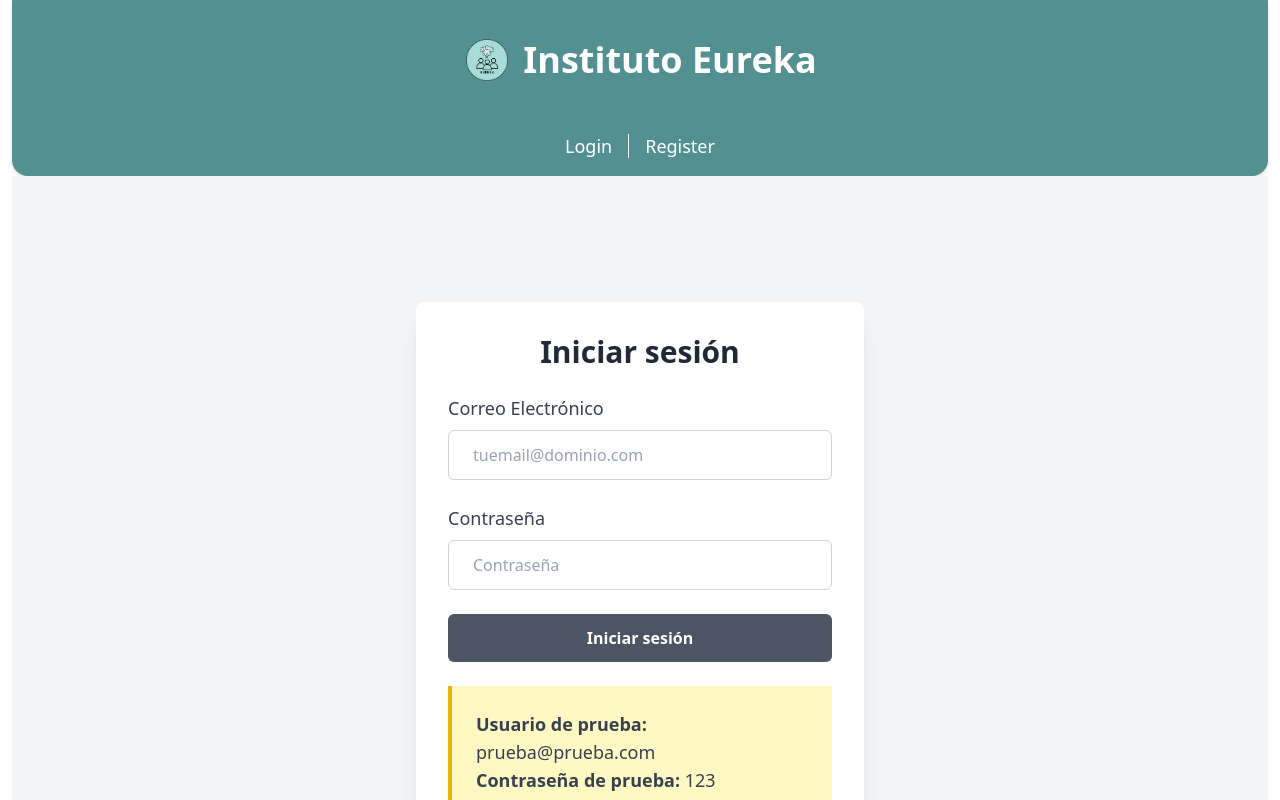
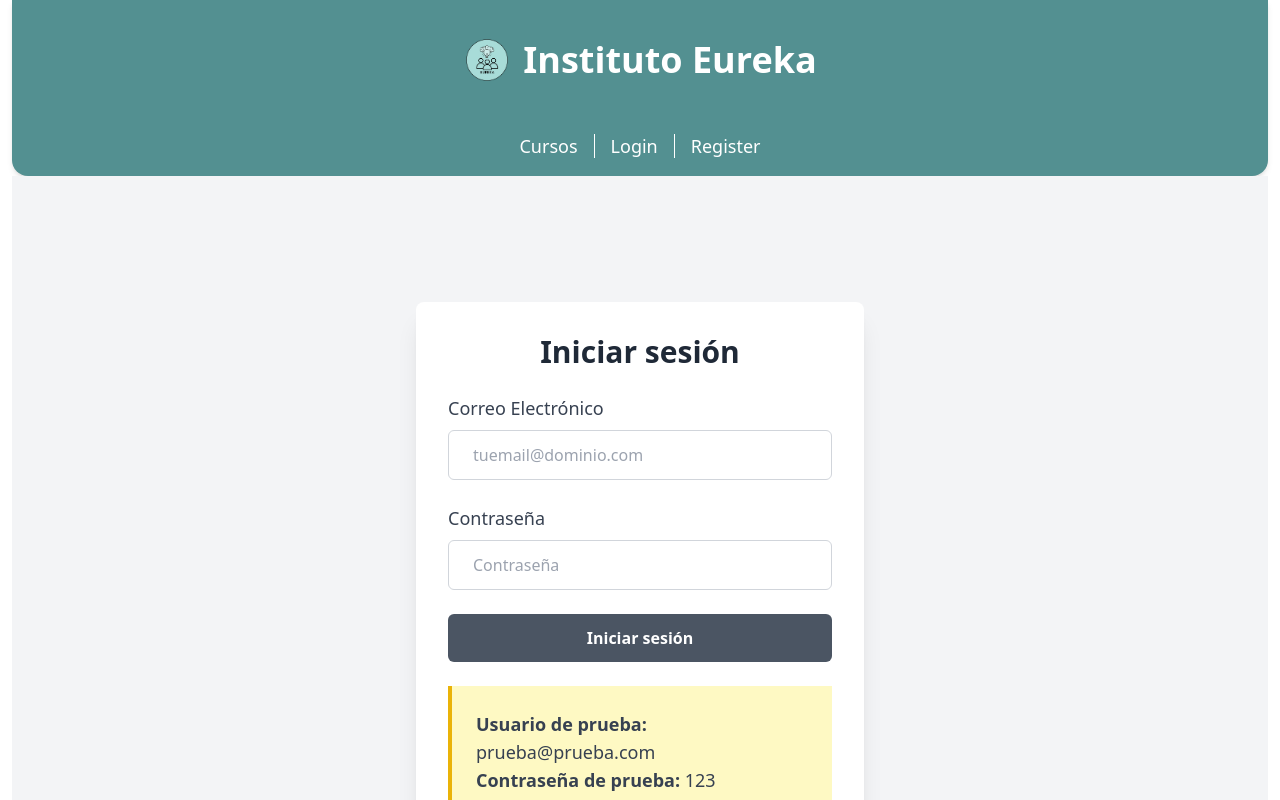
Before and after one commit to ianlio-git/eureka, a React (Vite) app: page /login in a window 1280 px wide. Shown: the top 800 px of the page. Built offline with nearby package versions, Linux system fonts and the light colour scheme.

Commit message:
casi completo

```diff
--- a/src/components/navbar.jsx
+++ b/src/components/navbar.jsx
@@ -111,6 +111,8 @@ function Navbar({ isLoggedIn, setIsLoggedIn }) {
             <div className="flex space-x-4 w-full justify-center items-center">
               {!isLoggedIn ? (
                 <>
+                <Link className="text-white text-base md:text-lg hover:text-green-300 transition-colors duration-300 nav-link" to="/cursos">Cursos</Link>
+                  <div className="border-r border-white h-6 mx-2"></div>
                   <Link className="text-white text-base md:text-lg hover:text-green-300 transition-colors duration-300 nav-link" to="/login">Login</Link>
                   <div className="border-r border-white h-6 mx-2"></div>
                   <Link className="text-white text-base md:text-lg hover:text-green-300 transition-colors duration-300 nav-link" to="/register">Register</Link>
@@ -139,6 +141,7 @@ function Navbar({ isLoggedIn, setIsLoggedIn }) {
       >
         {!isLoggedIn ? (
           <>
+            <Link className="block text-white text-base px-3 py-2 nav-link hover:text-green-300 transition-colors duration-300" to="/cursos">Cursos</Link>
             <Link className="block text-white text-base px-3 py-2 nav-link hover:text-green-300 transition-colors duration-300" to="/login">Login</Link>
             <Link className="block text-white text-base px-3 py-2 nav-link hover:text-green-300 transition-colors duration-300" to="/register">Register</Link>
           </>
```
